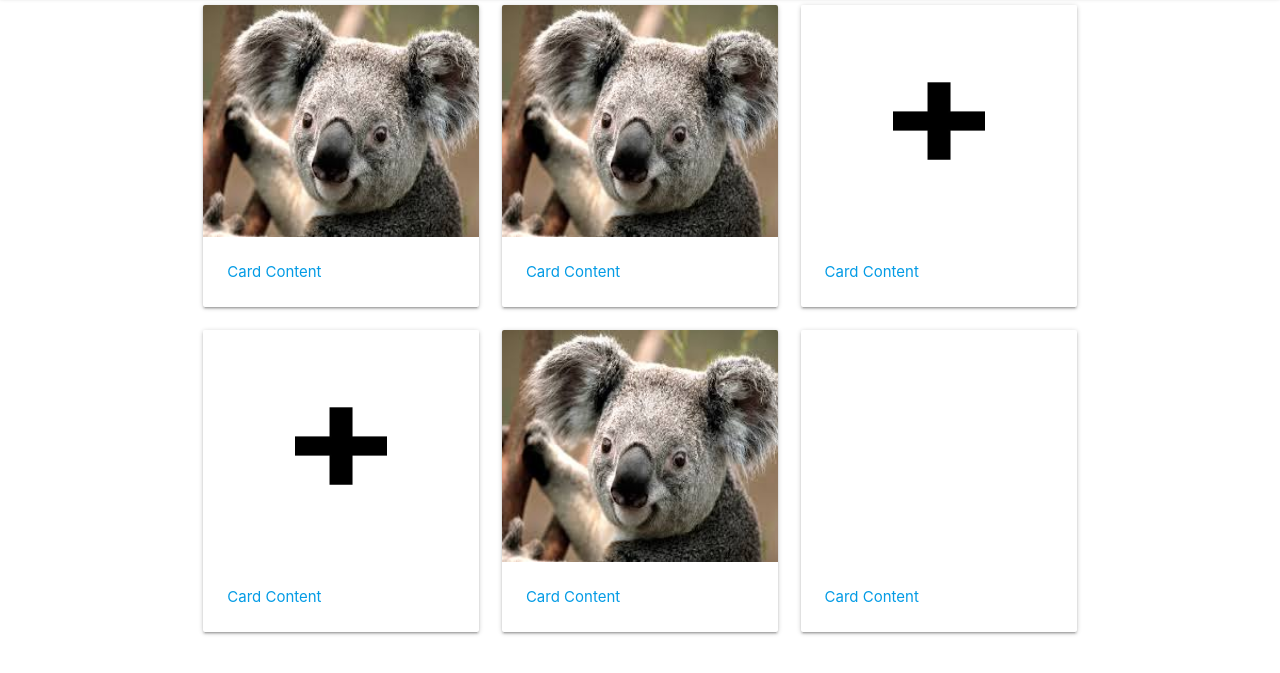
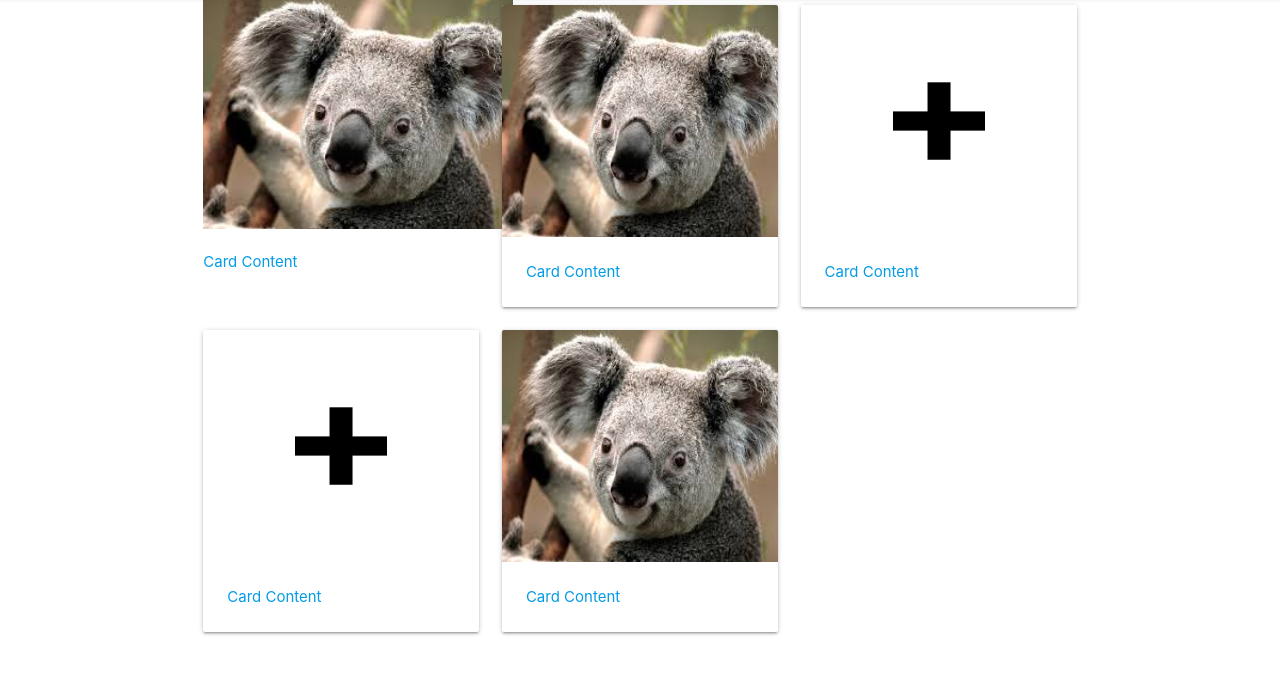
Before and after one commit to Remember-Fossil/Fossil-Web, a plain HTML site: page group.html in a window 1280 px wide. Shown: the part 67-740 px from the top of the page. Drawn offline with nearby package versions, Linux system fonts and the light colour scheme.

Commit message:
group changed

```diff
--- a/group.html
+++ b/group.html
@@ -28,11 +28,11 @@
             <div class="row">
                 <div class="col s12 m6 l4">
                     <a href="#">
-                        <div class="card">
-                            <div class="card-image">
+                        <div class="">
+                            <div class="">
                                 <img src="images/sample-1.jpg" class="img-size">
                             </div>
-                            <div class="card-content">
+                            <div class="">
                                 <p>Card Content</p>
                             </div>
                         </div>
@@ -95,19 +95,6 @@
                 </div>
 
 
-                <div class="col s12 m6 l4">
-                    <a href="#">
-                        <div class="card">
-                            <div class="card-image">
-                                <i class="mdi-content-add"></i>
-                            </div>
-                            <div class="card-content">
-                                <p>Card Content</p>
-                            </div>
-                        </div>
-                    </a>
-                </div>
-
             </div>
         </div>
     </body>
```
